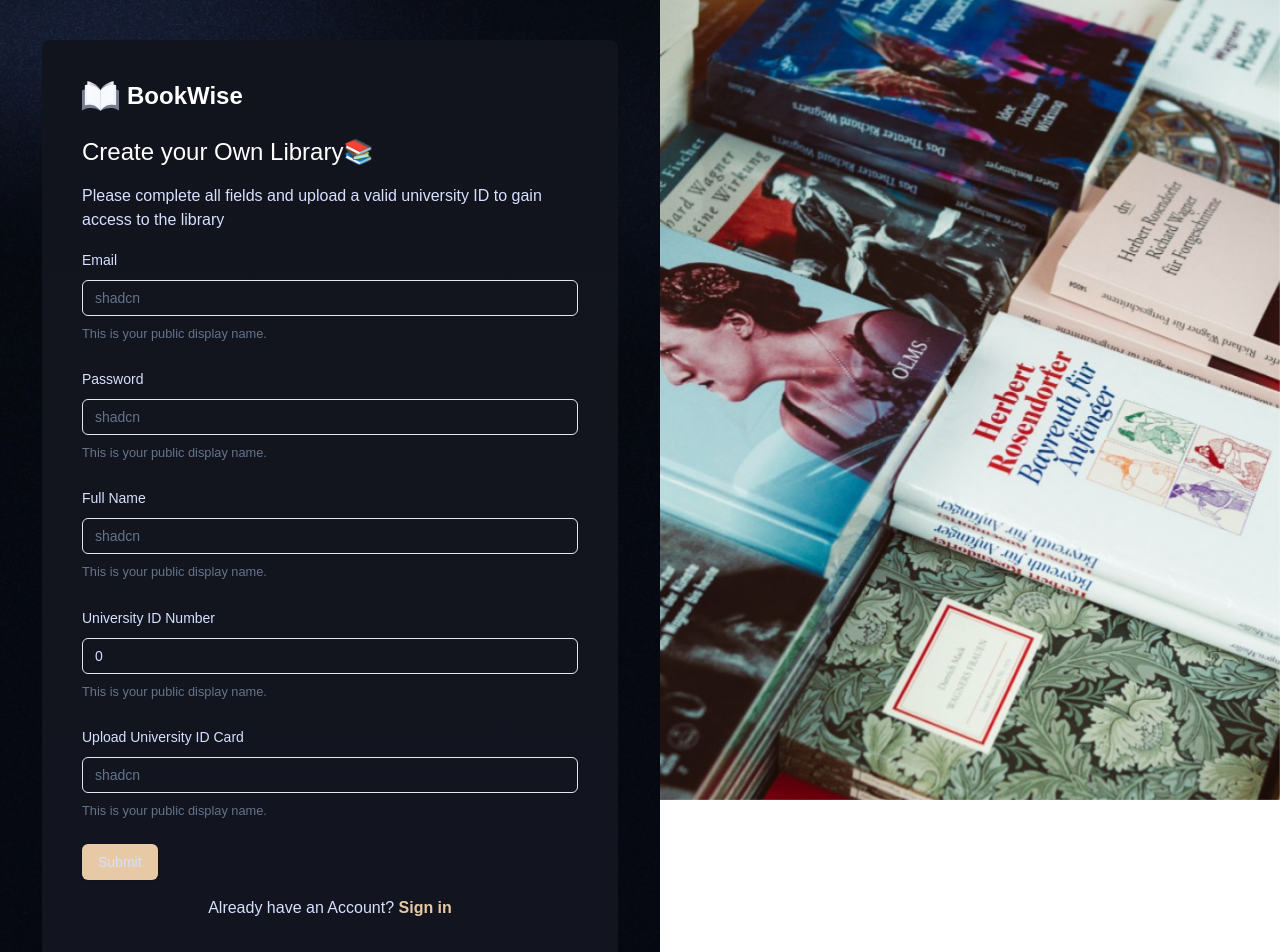
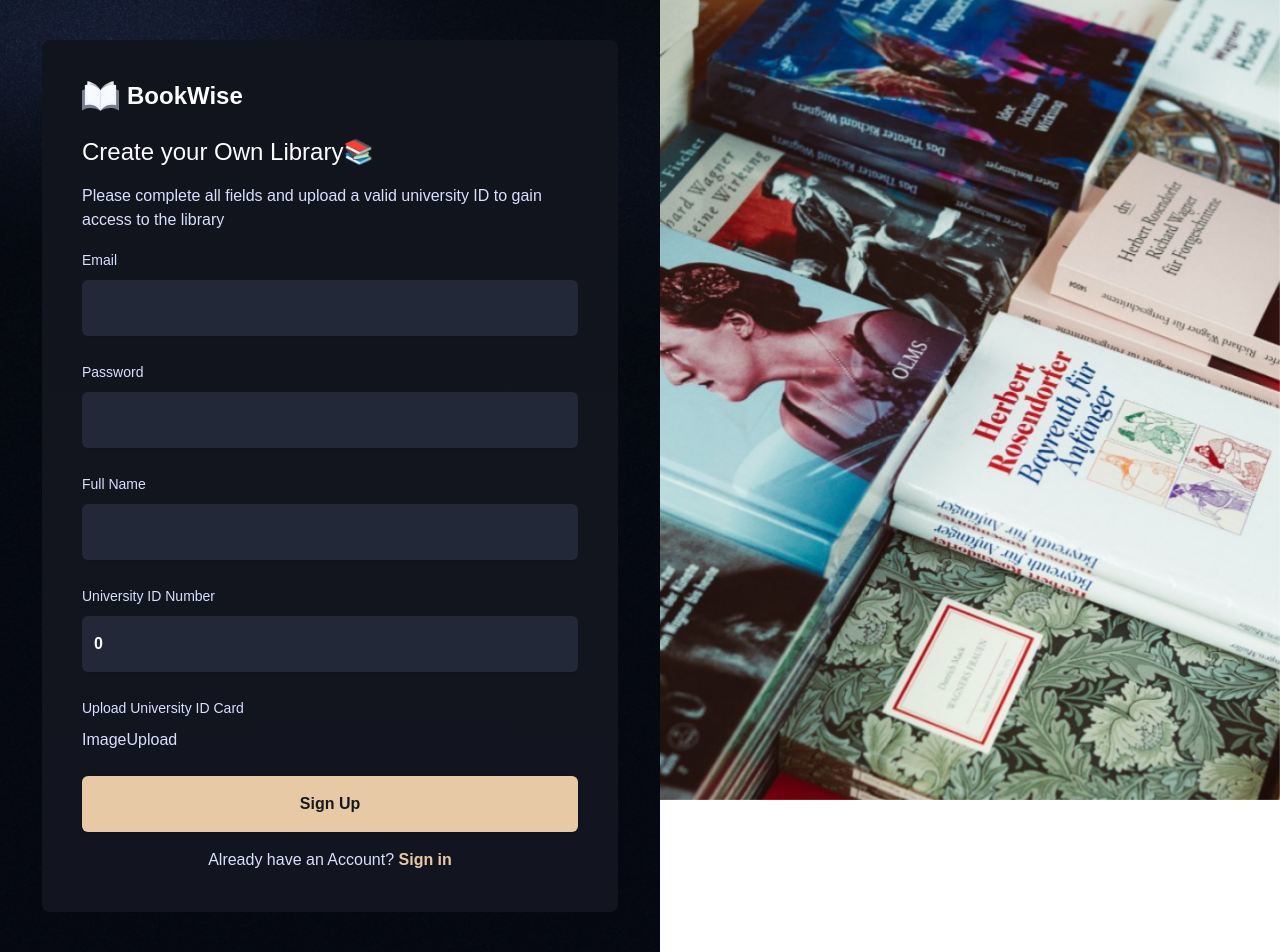
Before and after one commit to Timetraveler06/auto_book, a Next.js app: page /sign-up in a window 1280 px wide. Shown: the top 952 px of the page. Built offline with nearby package versions, Linux system fonts and the light colour scheme; a web font is replaced by a local one.

Commit message:
Image Processing

```diff
--- a/components/AuthForm.tsx
+++ b/components/AuthForm.tsx
@@ -1,10 +1,11 @@
 "use client";
 import { zodResolver } from "@hookform/resolvers/zod";
-import { DefaultValues, FieldValues,  SubmitHandler, useForm, UseFormReturn } from "react-hook-form";
+import { DefaultValues, FieldValues,  Path,  SubmitHandler, useForm, UseFormReturn } from "react-hook-form";
 import { z, ZodType } from "zod";
-
-
-
+import { Input } from "@/components/ui/input"
+import Link from "next/link";
+import { FIELD_NAMES, FIELD_TYPES } from "@/constants";
+import ImageUpload from "./ImageUpload";
 import { Button } from "@/components/ui/button"
 import {
   Form,
@@ -15,9 +16,8 @@ import {
   FormLabel,
   FormMessage,
 } from "@/components/ui/form"
-import { Input } from "@/components/ui/input"
-import Link from "next/link";
-import { FIELD_NAMES } from "@/constants";
+
+
 
 //Create a Generic Interfce
  interface Props<T extends FieldValues>{
@@ -26,6 +26,7 @@ import { FIELD_NAMES } from "@/constants";
     onSubmit: ( data : T) => Promise<{success:boolean, error?:string}>;
     type: "SIGN_IN" | "SIGN_UP";
  }
+
 
 const AuthForm = <T extends FieldValues>({ type, schema, defaultValues, onSubmit}: Props<T>) => {
 
@@ -63,11 +64,13 @@ const AuthForm = <T extends FieldValues>({ type, schema, defaultValues, onSubmit
                         <FormItem>
                             <FormLabel className="capitalize">{FIELD_NAMES[field.name as keyof typeof FIELD_NAMES]}</FormLabel>
                             <FormControl>
-                            <Input placeholder="shadcn" {...field} />
+                                {field.name == "universityCard" ? (  <ImageUpload /> ) :
+                                  ( <Input required type={FIELD_TYPES[field.name as keyof typeof FIELD_TYPES]}
+                                  {...field}
+                                  className="form-input" /> )}
+
                             </FormControl>
-                            <FormDescription>
-                            This is your public display name.
-                            </FormDescription>
+
                             <FormMessage />
                         </FormItem>
                         )}
@@ -75,11 +78,13 @@ const AuthForm = <T extends FieldValues>({ type, schema, defaultValues, onSubmit
 
                 ))}
 
-                <Button type="submit">Submit</Button>
+                <Button type="submit" className="form-btn">
+                    {isSignIn ? 'Sign-In' : 'Sign Up'}
+                </Button>
             </form>
         </Form>
         <p className="text-center text-base font-medium">
-            {isSignIn ? 'New to BookWise?' : 'Already have an Account?'}
+            {isSignIn ? 'New to BookWise? ' : '  Already have an Account?'}
             <Link href={isSignIn ? '/sign-up' : 'sign-in'} className="font-bold text-primary ">
              {isSignIn ? 'Create an Account? ' : ' Sign in'}
 
--- /dev/null
+++ b/components/ImageUpload.tsx
@@ -0,0 +1,9 @@
+import React from 'react'
+
+const ImageUpload = () => {
+  return (
+    <div>ImageUpload</div>
+  )
+}
+
+export default ImageUpload
```
